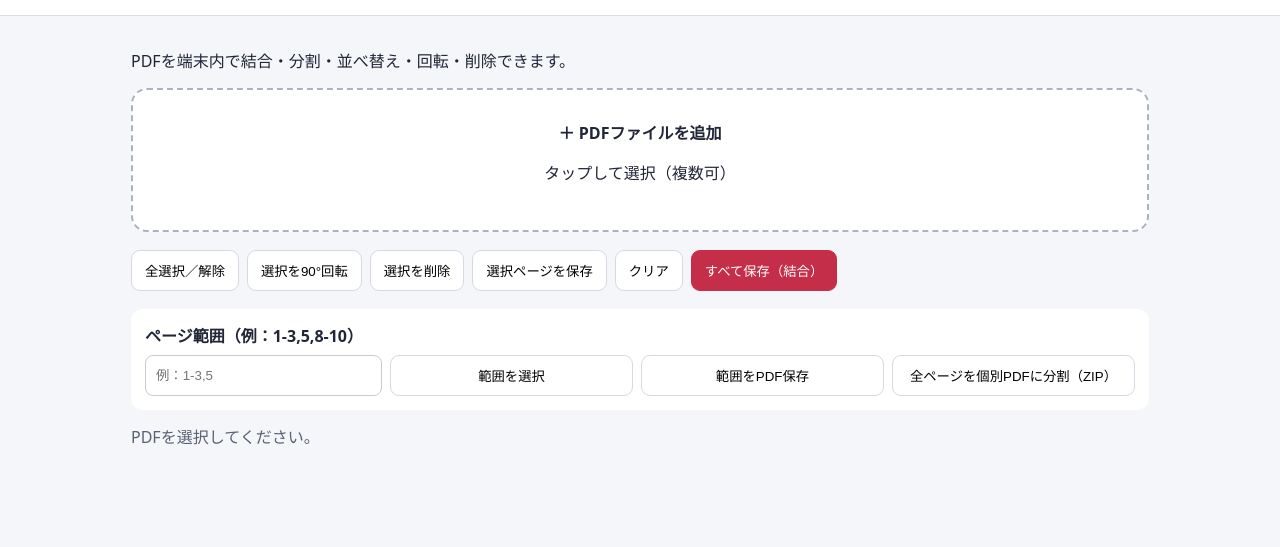
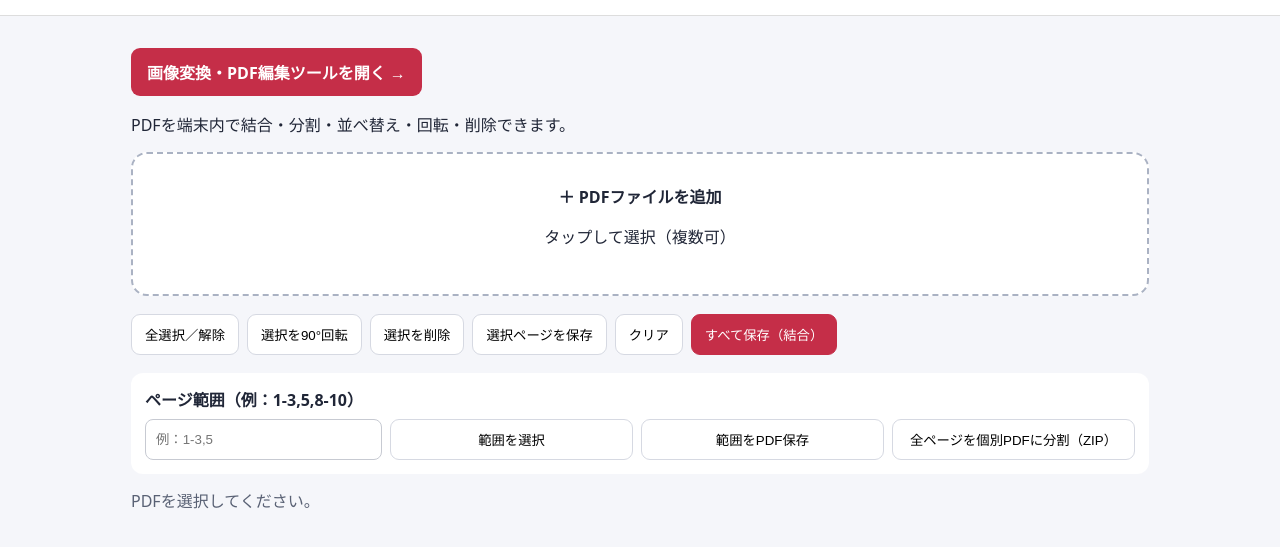
Before and after one commit to Nagame517/pdf-toolbox, a plain HTML site: page index.html in a window 1280 px wide. Shown: the part 51-598 px from the top of the page. Drawn offline with nearby package versions, Linux system fonts and the light colour scheme.

Commit message:
Link new conversion and editing tools from home

```diff
--- a/index.html
+++ b/index.html
@@ -2,7 +2,7 @@
 <html lang="ja"><head><meta charset="utf-8"><meta name="viewport" content="width=device-width,initial-scale=1"><meta name="theme-color" content="#c52e48"><title>PDF TOOLBOX</title><link rel="manifest" href="./manifest.webmanifest">
 <style>
 :root{font-family:system-ui,sans-serif;background:#f5f6fa;color:#202637}*{box-sizing:border-box}body{margin:0}header{background:white;padding:18px;border-bottom:1px solid #ddd}h1{margin:0;font-size:22px;color:#c52e48}main{max-width:1050px;margin:auto;padding:16px}.upload{display:block;border:2px dashed #aab2c3;background:white;border-radius:16px;text-align:center;padding:30px;cursor:pointer}.upload input{display:none}.tools{display:flex;flex-wrap:wrap;gap:8px;margin:18px 0}button{border:1px solid #d6d9e2;background:white;border-radius:9px;padding:10px 13px;cursor:pointer}button.primary{background:#c52e48;color:white;border-color:#c52e48}button:disabled{opacity:.5}.grid{display:grid;grid-template-columns:repeat(auto-fill,minmax(160px,1fr));gap:12px}.page{background:white;padding:12px;border:2px solid transparent;border-radius:12px;box-shadow:0 2px 9px #0001}.page.selected{border-color:#c52e48;background:#fff4f6}.page canvas{width:100%;height:170px;object-fit:contain;background:#eef0f4}.page small{display:block;overflow-wrap:anywhere;color:#596174}.actions{display:flex;gap:4px;flex-wrap:wrap;margin-top:9px}.actions button{padding:7px 9px}.status{margin:12px 0;color:#596174}label.pick{display:flex;align-items:center;gap:6px;margin:8px 0}@media(max-width:520px){.grid{grid-template-columns:repeat(2,minmax(0,1fr))}.page canvas{height:135px}.tools button{flex:1}}
- .range-tools{background:white;padding:14px;border-radius:12px;margin-bottom:14px}.range-tools label{font-weight:600;display:block;margin-bottom:8px}.range-line{display:flex;flex-wrap:wrap;gap:8px}.range-line input{flex:1;min-width:145px;padding:10px;border:1px solid #c7cad2;border-radius:8px}.range-line button{flex:1;min-width:120px}</style></head><body><header><h1>PDF TOOLBOX</h1></header><main><p>PDFを端末内で結合・分割・並べ替え・回転・削除できます。</p><label class="upload"><strong>＋ PDFファイルを追加</strong><p>タップして選択（複数可）</p><input id="files" type="file" accept=".pdf,application/pdf" multiple></label><div class="tools"><button id="all">全選択／解除</button><button id="rotate">選択を90°回転</button><button id="remove">選択を削除</button><button id="extract">選択ページを保存</button><button id="clear">クリア</button><button class="primary" id="save">すべて保存（結合）</button></div><section class="range-tools"><label for="range">ページ範囲（例：1-3,5,8-10）</label><div class="range-line"><input id="range" type="text" inputmode="text" placeholder="例：1-3,5"><button id="rangeSelect">範囲を選択</button><button id="rangeSave">範囲をPDF保存</button><button id="splitZip">全ページを個別PDFに分割（ZIP）</button></div></section><p class="status" id="status">PDFを選択してください。</p><section class="grid" id="grid"></section></main>
+ .range-tools{background:white;padding:14px;border-radius:12px;margin-bottom:14px}.range-tools label{font-weight:600;display:block;margin-bottom:8px}.range-line{display:flex;flex-wrap:wrap;gap:8px}.range-line input{flex:1;min-width:145px;padding:10px;border:1px solid #c7cad2;border-radius:8px}.range-line button{flex:1;min-width:120px}</style></head><body><header><h1>PDF TOOLBOX</h1></header><main><p><a href="./tools.html" style="display:inline-block;background:#c52e48;color:white;text-decoration:none;border-radius:9px;padding:12px 16px;font-weight:600">画像変換・PDF編集ツールを開く →</a></p><p>PDFを端末内で結合・分割・並べ替え・回転・削除できます。</p><label class="upload"><strong>＋ PDFファイルを追加</strong><p>タップして選択（複数可）</p><input id="files" type="file" accept=".pdf,application/pdf" multiple></label><div class="tools"><button id="all">全選択／解除</button><button id="rotate">選択を90°回転</button><button id="remove">選択を削除</button><button id="extract">選択ページを保存</button><button id="clear">クリア</button><button class="primary" id="save">すべて保存（結合）</button></div><section class="range-tools"><label for="range">ページ範囲（例：1-3,5,8-10）</label><div class="range-line"><input id="range" type="text" inputmode="text" placeholder="例：1-3,5"><button id="rangeSelect">範囲を選択</button><button id="rangeSave">範囲をPDF保存</button><button id="splitZip">全ページを個別PDFに分割（ZIP）</button></div></section><p class="status" id="status">PDFを選択してください。</p><section class="grid" id="grid"></section></main>
 <script type="module">
 import {PDFDocument,degrees} from 'https://cdn.jsdelivr.net/npm/pdf-lib@1.17.1/+esm';
 import * as pdfjs from 'https://cdn.jsdelivr.net/npm/pdfjs-dist@4.10.38/build/pdf.mjs';
```
